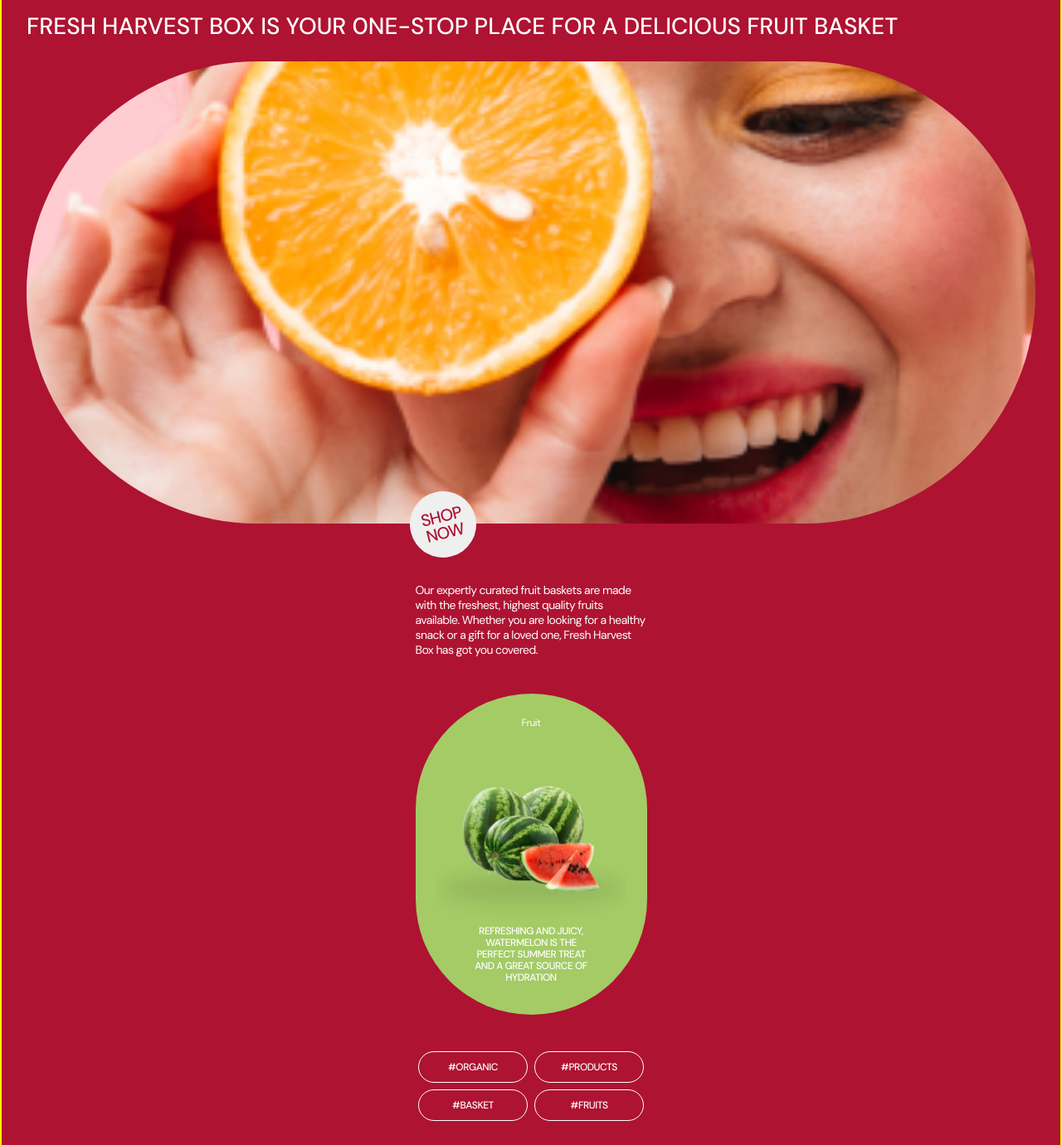
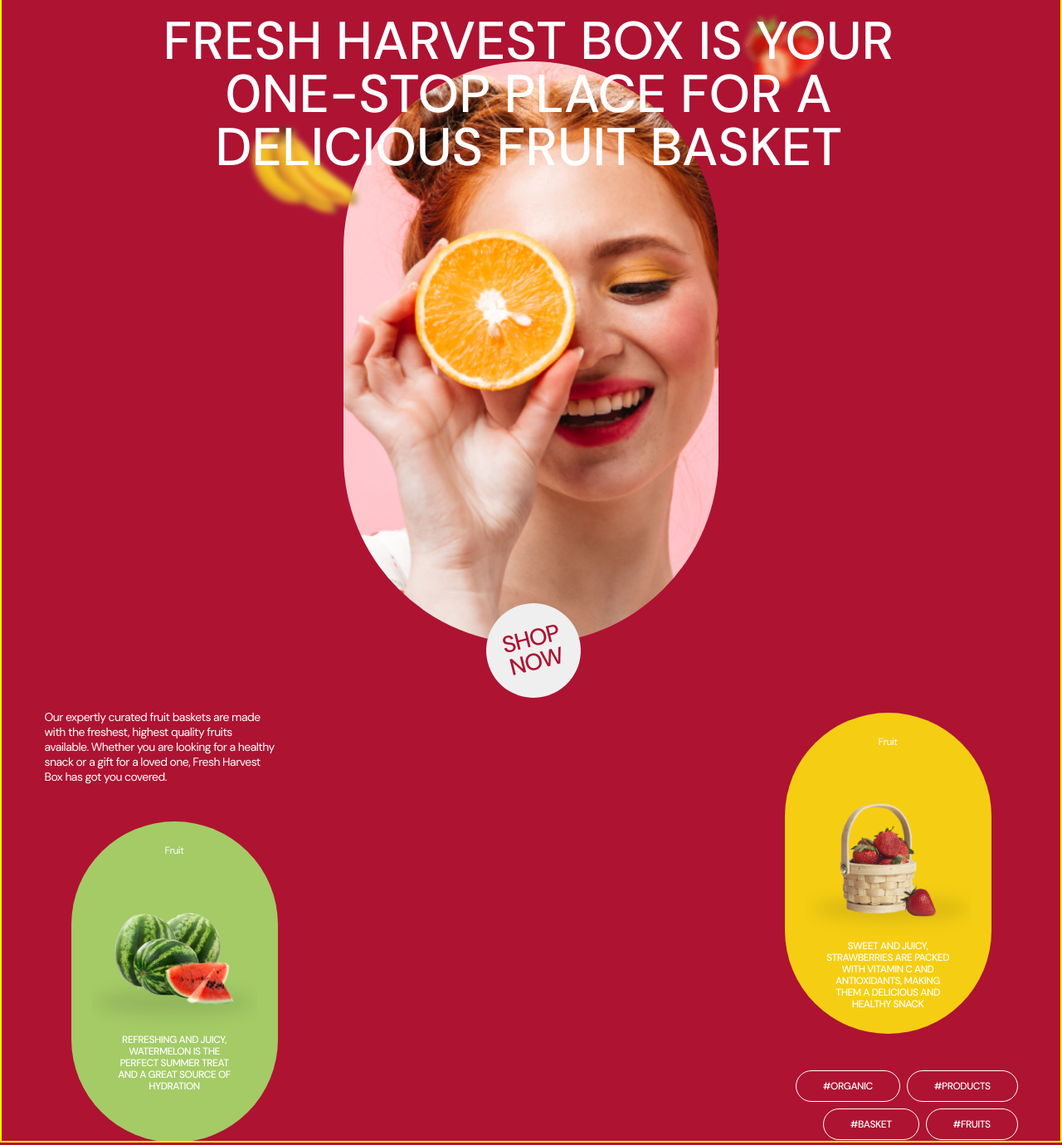
Before and after one commit to dariadrozd2023/21-group-project, a website built with Vite: page src/index.html in a window 1280 px wide. Shown: the part 80-1460 px from the top of the page at 83% size. Built offline with nearby package versions, Linux system fonts and the light colour scheme.

Commit message:
decktop.position

```diff
--- a/src/css/hero.css
+++ b/src/css/hero.css
@@ -4,6 +4,7 @@
 .hero-container {
   padding-top: 104px;
 }
+
 @media screen and (min-width: 375px) and(max-width:767px) {
   .hero-container {
     width: 375px;
@@ -11,17 +12,67 @@
 }
 .background {
   position: relative;
-  height: 557px;
+  max-width: 335px;
+  height: 509px;
+  margin: auto;
+  margin-bottom: 71px;
   border-radius: 500px;
+
+  background-image: url(../img/hero/hero-girl-mob@1.png);
+
   background-size: cover;
   background-repeat: no-repeat;
   background-position: center;
-  background-image: url(../img/hero/hero-girl-mob@1.png);
-  /* border-style: solid;
-  border-width: rgba(255, 255, 255, 1) rgba(255, 255, 255, 0.44)
-    rgba(255, 255, 255, 0); */
+}
+@media screen and (min-width: 768px) {
+  .background {
+    max-width: 452px;
+    height: 702px;
+    margin-bottom: 79px;
+  }
 }
 
+@media screen and (min-width: 1280px) {
+}
+.dec-straw {
+  position: absolute;
+  top: -10%;
+  left: 79%;
+}
+.dec-babnan {
+  position: absolute;
+  top: 2%;
+  left: -4%;
+  transform: rotate(20deg);
+}
+@media only screen and (min-width: 768px) {
+  .dec-babnan {
+    top: 11%;
+    left: -31%;
+    width: 132px;
+    height: 90px;
+  }
+  .dec-straw {
+    top: -10%;
+    left: 104%;
+    width: 108px;
+    height: 108px;
+  }
+}
+@media only screen and (min-width: 1280px) {
+  .dec-babnan {
+    top: 11%;
+    left: -31%;
+    width: 183.21px;
+    height: 124.61px;
+  }
+  .dec-straw {
+    top: -10%;
+    left: 104%;
+    width: 120px;
+    height: 120px;
+  }
+}
 /* url(../img/hero/imagebananas-background-mob@1.png),
     url(../img/hero/imagestrawberry-background-mob@1.png) */
 .hero-text {
@@ -29,8 +80,7 @@
   top: -10%;
   text-transform: uppercase;
   text-align: center;
-  font-family: 'DM Sans';
-  font-style: normal;
+
   font-weight: 500;
   font-size: 28px;
   line-height: 1;
@@ -39,22 +89,38 @@
 
   /* text-shadow: 0px 4px 70px rgba(0, 0, 0, 0.1); */
 }
+
+@media screen and (min-width: 768px) {
+  .hero-text {
+    width: 704px;
+    font-size: 50px;
+    line-height: 1.1;
+    left: -28%;
+    top: -7%;
+  }
+}
+@media screen and (min-width: 1280px) {
+  .hero-text {
+    width: 898px;
+    font-size: 64px;
+    line-height: 1;
+    left: -50%;
+    top: -8%;
+  }
+}
 .hero-btn {
   position: absolute;
   left: 38%;
   top: 93%;
   width: 80px;
   height: 80px;
-  font-family: 'DM Sans';
-  font-style: normal;
+  border: 0;
+  padding: 0;
+
   font-weight: 500;
   font-size: 20px;
   line-height: 1;
 
-  /*
-display: flex;
-align-items: center;
-text-align: center; */
   letter-spacing: -0.04em;
   text-transform: uppercase;
 
@@ -64,6 +130,14 @@
   transform: rotate(-14deg);
   border-radius: 50%;
   border-color: transparent;
+}
+@media screen and (min-width: 768px) {
+  .hero-btn {
+    width: 114px;
+    height: 114px;
+    font-size: 28px;
+    line-height: 1;
+  }
 }
 .hero-btn:hover {
   color: #a4cb66;
@@ -76,6 +150,14 @@
   margin: auto;
   margin-top: 71px;
 }
+@media only screen and (min-width: 768px) {
+  .hero-cards {
+    display: flex;
+    justify-content: center;
+    align-items: center;
+  }
+}
+
 .card-text {
   font-family: 'DM Sans';
   font-style: normal;
@@ -94,10 +176,11 @@
 }
 .top-card {
   background-color: #a4cb66;
+  max-width: 249px;
   height: 387px;
   border-radius: 500px;
   padding: 28px 25px 40px;
-  margin-bottom: 44px;
+  margin: auto;
 }
 
 .top-card-text {
@@ -115,8 +198,7 @@
   text-shadow: 0px 4px 70px rgba(0, 0, 0, 0.1);
   margin-bottom: 61px;
 }
-.thamb-hero {
-}
+
 .hero-img {
   display: block;
 
@@ -138,20 +220,44 @@
   text-shadow: 0px 4px 70px rgba(0, 0, 0, 0.1);
   margin: auto;
 }
-.tag-list {
+@media only screen and (min-width: 768px) {
+  .hero-cards {
+    max-width: 672px;
+    justify-content: space-between;
+  }
+  .top-card {
+    margin-bottom: 0;
+    margin-left: 32px;
+  }
+  .card-text {
+    margin-bottom: 45px;
+  }
+  .wrap-cards {
+    max-width: 281px;
+  }
+  .tag-list {
+    max-width: 281px;
+    display: flex;
+    flex-direction: column-reverse;
+  }
 }
+
 .tags {
   display: flex;
   flex-wrap: wrap;
+  margin-top: 44px;
   margin-bottom: 44px;
-  /* flex-basis: calc((100%-8) / 2); */
-  margin-bottom: 44px;
-  /* max-width: 265px; */
   gap: 8px;
-  /* margin-left: auto; */
   align-content: center;
   justify-content: center;
   padding-left: 0;
+}
+@media screen and (min-width: 768px) {
+  .tags {
+    margin-top: 44px;
+    margin-bottom: 0;
+    justify-content: flex-end;
+  }
 }
 .hero-teg {
   padding: 12px 32px;
@@ -179,3 +285,22 @@
 .low-card {
   background-color: #f5ce13;
 }
+@media only screen and (min-width: 768px) {
+  .low-card {
+    margin-right: 32px;
+    margin-left: 0;
+  }
+  .hero-teg {
+    width: auto;
+  }
+}
+@media screen and (min-width: 1280px) {
+  .hero-cards {
+    max-width: 1173px;
+  }
+  .hero-container-deck {
+    padding-top: 104px;
+  }
+  .cards-position {
+  }
+}
--- a/src/partials/hero.html
+++ b/src/partials/hero.html
@@ -1,6 +1,41 @@
 <section class="hero">
   <div class="hero-container container">
     <div class="background">
+      <img
+        class="dec-straw"
+        src="../img/opt-img/hero/strawberry-hero-tabl-w108@1x.png"
+        width="56"
+        height="56"
+      />
+      <!-- <img
+        class="dec-straw"
+        srcset="
+          ./img/opt-img/hero/strawberry-hero-mob-w56@1x.png 1x,
+          ./img/opt-img/hero/strawberry-hero-mob-w66@1x.png 2x
+        "
+        src="./img/opt-img/hero/strawberry-hero-desk-w120@1x.png "
+        alt="strawberry"
+        width="56"
+        loading="lazy"
+      /> -->
+      <img
+        class="dec-babnan"
+        src="../img/hero/banana-mob@1.png"
+        width="66"
+        height="44"
+      />
+      <!-- <img
+        class="dec-babnan"
+        srcset="
+          ./img/opt-img/hero/banana-hero-mob-w66@1x.png 1x,
+          ./img/opt-img/hero/banana-hero-mob-w66@2x.png 2x
+        "
+        src="./img/opt-img/hero/banana-hero-mob-w66@1x.png"
+        alt="banana"
+        width="66"
+        t
+        loading="lazy"
+      /> -->
       <h1 class="hero-text">
         fresh harvest box is your 0ne-stop place for a delicious fruit basket
       </h1>
@@ -56,4 +91,77 @@
     </div>
   </div>
   <!-- </div> -->
+  <!-- <div class="hero-container-deck container">
+    <div class="background">
+      <img
+        class="dec-straw"
+        src="../img/hero/imagestrawberry-background-mob@1.png"
+        width="56"
+        height="56"
+      />
+      <img
+        class="dec-babnan"
+        src="../img/hero/banana-mob@1.png"
+        width="66"
+        height="44"
+      />
+      <h1 class="hero-text">
+        fresh harvest box is your 0ne-stop place for a delicious fruit basket
+      </h1>
+      <button class="hero-btn" type="button">shop<br />now</button>
+
+      <div class="cards-position">
+        <div class="hero-cards">
+          <div class="wrap-cards">
+            <p class="card-text">
+              Our expertly curated fruit baskets are made with the freshest,
+              highest quality fruits available. Whether you are looking for a
+              healthy snack or a gift for a loved one, Fresh Harvest Box has got
+              you covered.
+            </p>
+            <div class="top-card">
+              <h3 class="top-card-text">Fruit</h3>
+              <div class="thamb-hero">
+                <img
+                  class="hero-img"
+                  src="/img/hero/nwatermelon-mob@1.png"
+                  width="239"
+                  height="172"
+                />
+                <p class="low-card-text">
+                  Refreshing and juicy, watermelon is the perfect summer treat
+                  and a great source of hydration
+                </p>
+              </div>
+            </div>
+          </div>
+        </div>
+
+        <div class="tag-list">
+          <ul class="tags">
+            <li class="hero-teg">#organic</li>
+            <li class="hero-teg">#products</li>
+            <li class="hero-teg">#basket</li>
+            <li class="hero-teg">#fruits</li>
+          </ul>
+
+          <div class="top-card low-card">
+            <h3 class="top-card-text">Fruit</h3>
+            <div class="wrap-cards">
+              <img
+                class="hero-img hero-imglow"
+                src="../img/hero/strawberrybox-mob@1.png"
+                width="239"
+                height="187"
+              />
+              <p class="low-card-text">
+                Sweet and juicy, strawberries are packed with vitamin C and
+                antioxidants, making them a delicious and healthy snack
+              </p>
+            </div>
+          </div>
+        </div>
+      </div>
+    </div>
+  </div> -->
 </section>
```
Also changed, not shown: src/img/hero/girlwithborder-mob@1.png (added).
